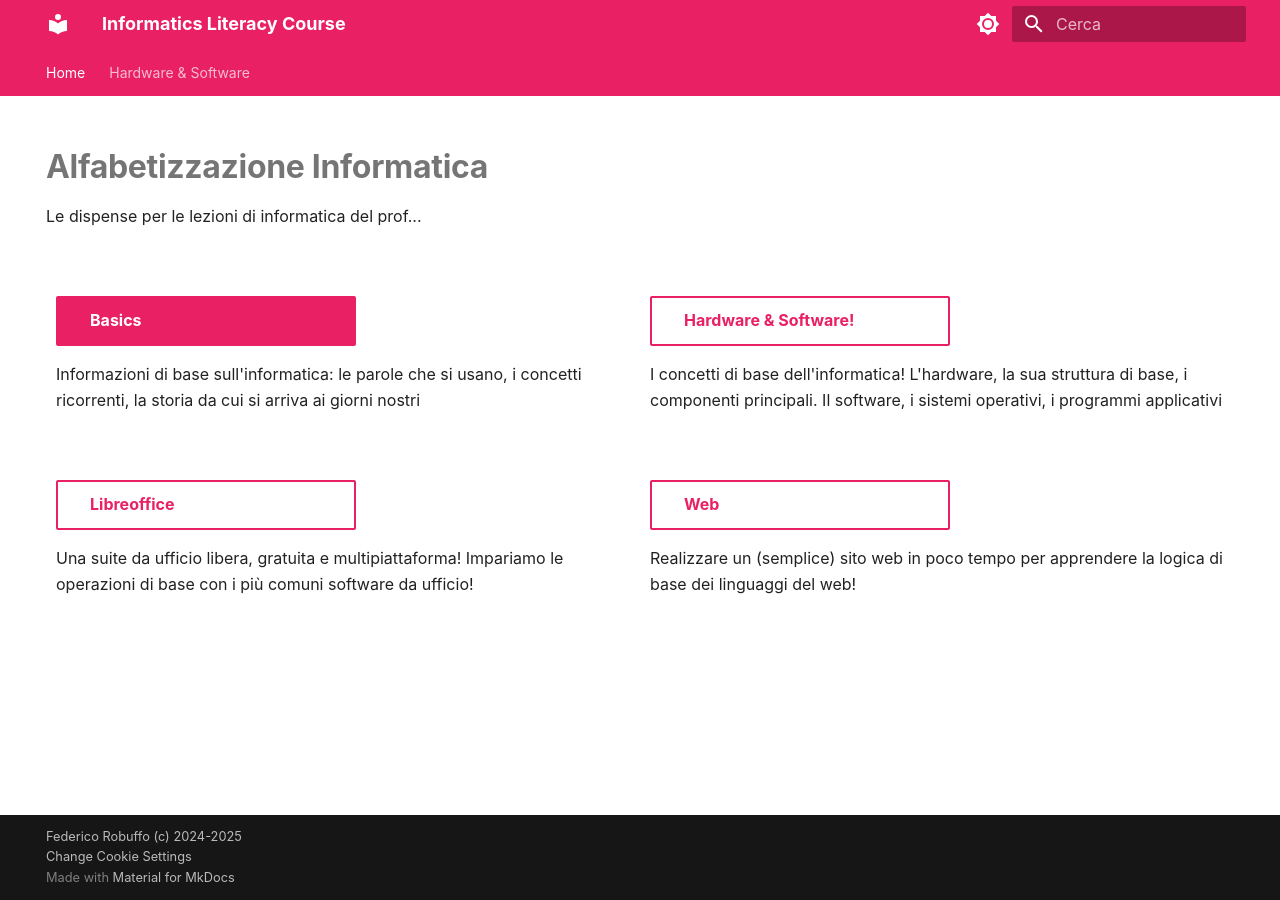
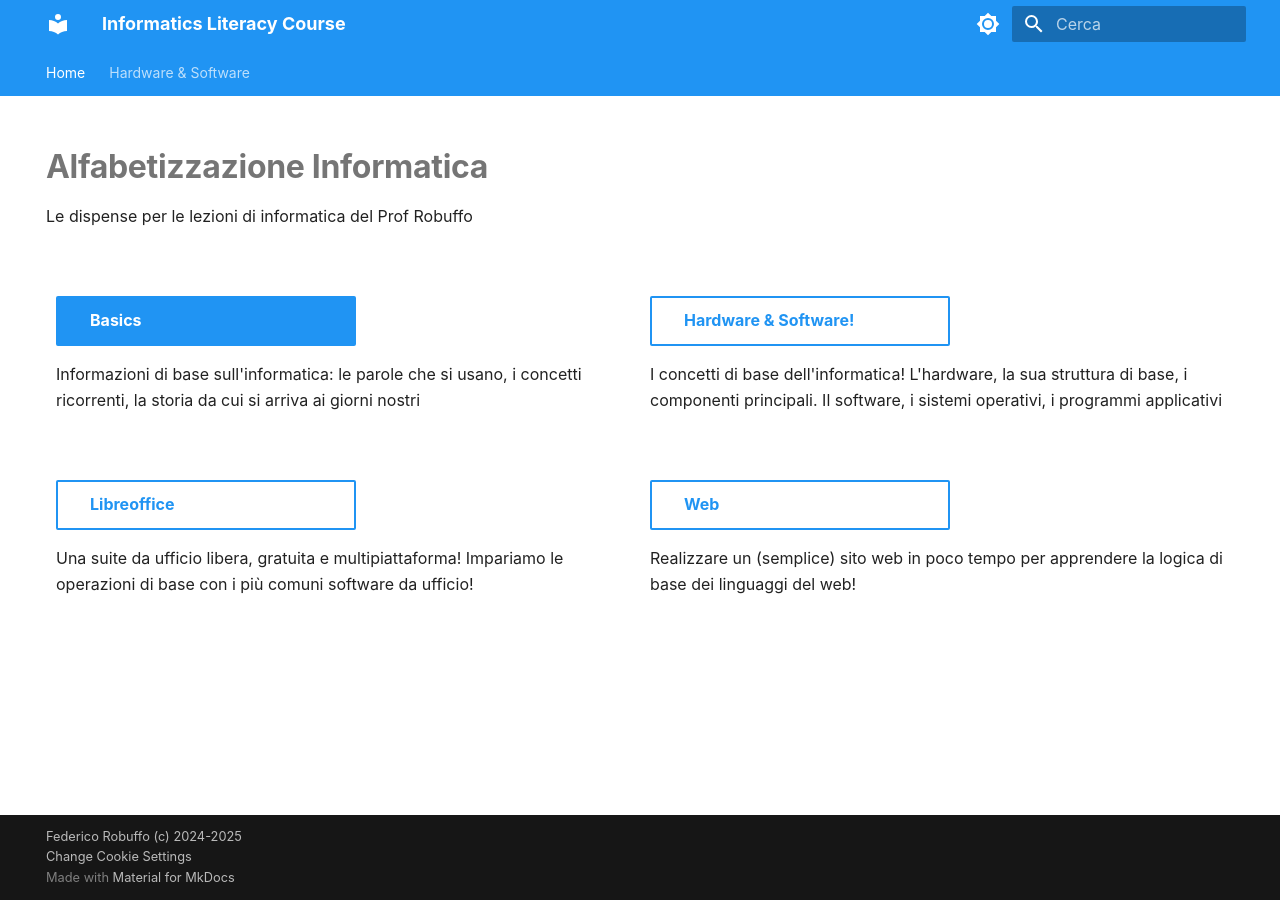
Before and after one commit to Federob/infohandouts, an MkDocs documentation site: the page built from docs/index.md, in a window 1280 px wide. Built offline with MkDocs 1.6.1 and Material for MkDocs 9.7.7, drawn with Linux system fonts in a browser that asks for light colours.

Commit message:
Test deploy theme

```diff
--- a/docs/index.md
+++ b/docs/index.md
@@ -17,7 +17,7 @@ hide:
 <section class="">
 
 <h1 style="font-weight:bold;margin:0px">Alfabetizzazione Informatica</h1>
-<p>Le dispense per le lezioni di informatica del prof...</p>
+<p>Le dispense per le lezioni di informatica del Prof Robuffo</p>
 
 <br>
 <br>
--- a/mkdocs.yml
+++ b/mkdocs.yml
@@ -12,15 +12,15 @@ theme:
   palette:
   # Palette toggle for light mode
   - scheme: default
-    primary: pink
-    accent: purple
+    primary: blue
+    accent: lightblue
     toggle:
       icon: material/brightness-7
       name: Switch to dark mode
   # Palette toggle for dark mode
   - scheme: slate
-    primary: pink
-    accent: purple
+    primary: blue
+    accent: lightblue
     toggle:
       icon: material/brightness-4
       name: Switch to light mode
```
